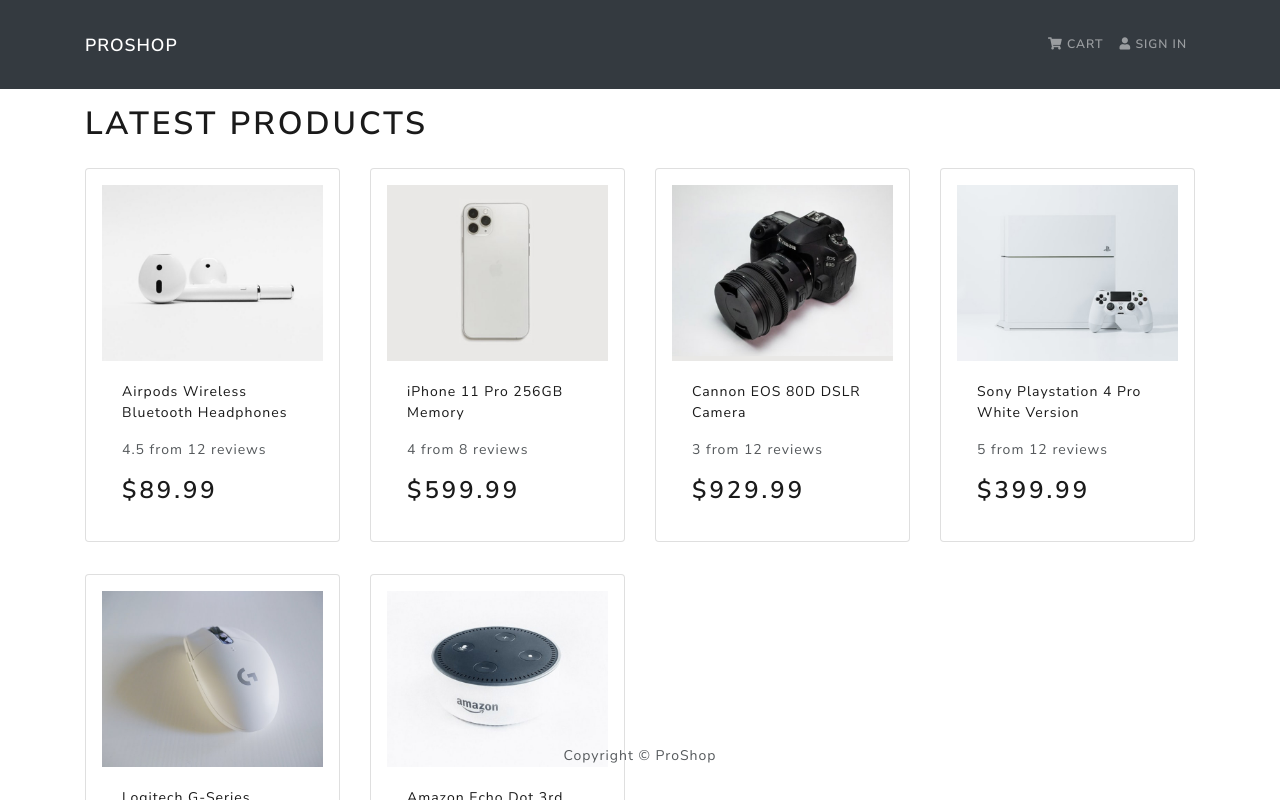
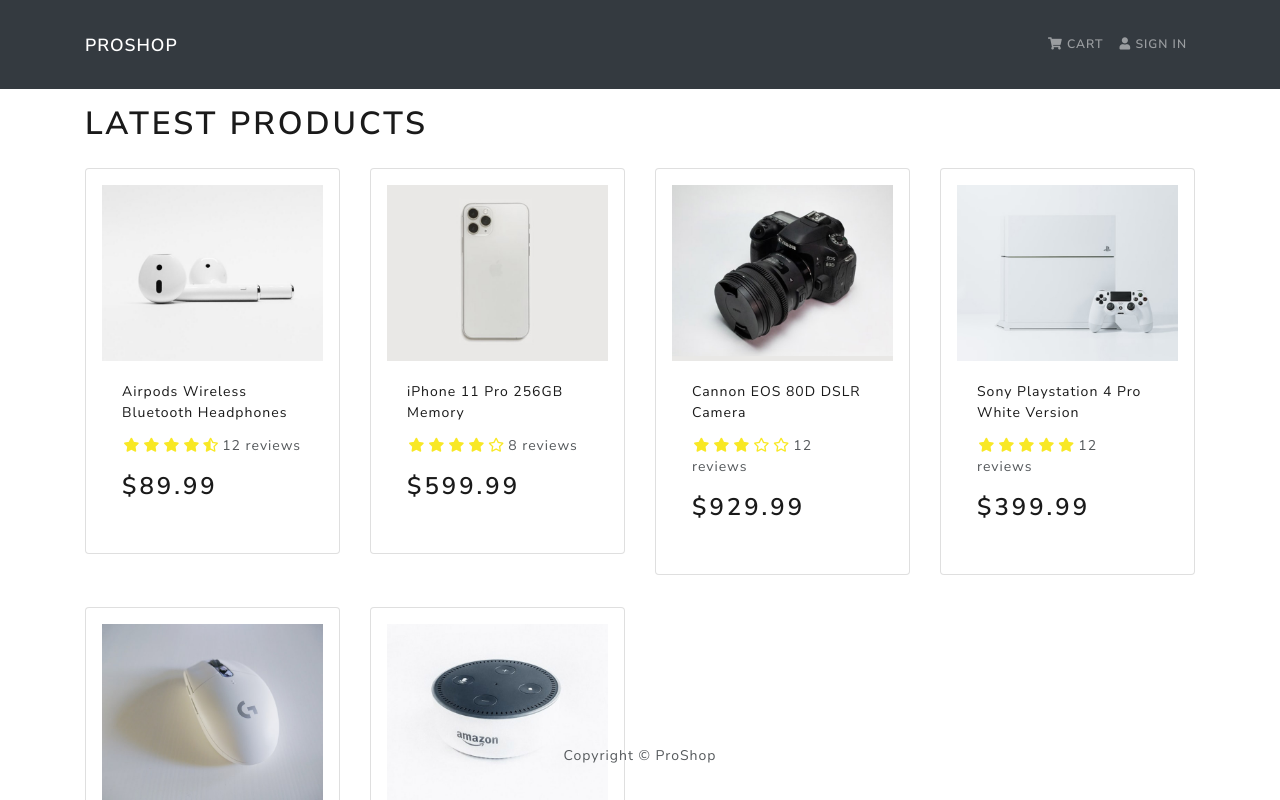
Before and after one commit to PratikshaSh/proshop, a React (Create React App) app in the folder frontend/: page / in a window 1280 px wide. Shown: the top 800 px of the page. Built offline with nearby package versions, Linux system fonts and the light colour scheme.

Commit message:
Rating Component

```diff
--- a/frontend/src/components/Product.js
+++ b/frontend/src/components/Product.js
@@ -1,6 +1,7 @@
 import React from 'react'
 import { Card } from 'react-bootstrap'
 import products from '../products'
+import Rating from './Rating'
 
 const Product = ({product}) => {
     return (
@@ -15,9 +16,10 @@
                 </Card.Title>
             </a>
             <Card.Text as='div'>
-                <div className='my-3'>
-                    {product.rating} from {product.numReviews} reviews
-                </div>
+                <Rating
+                    value={product.rating}
+                    text={`${product.numReviews} reviews`}
+                />
             </Card.Text>
             <Card.Text as='h3'>${product.price}</Card.Text>
             </Card.Body>
--- /dev/null
+++ b/frontend/src/components/Rating.js
@@ -0,0 +1,79 @@
+import React from 'react'
+import PropTypes from 'prop-types'
+
+
+const Rating = ({ value, text, color }) => {
+    return (
+        <div className='rating'>
+            <span>
+                <i style={{color: color}}
+                className={
+                    value >= 1
+                    ? 'fas fa-star'
+                    : value >= 0.5
+                    ? 'fas fa-star-half-alt'
+                    : 'far fa-star'
+                    }
+                ></i>
+            </span>
+            <span>
+                <i style={{color}}
+                className={
+                    value >= 2
+                    ? 'fas fa-star'
+                    : value >= 1.5
+                    ? 'fas fa-star-half-alt'
+                    : 'far fa-star'
+                    }
+                ></i>
+            </span>
+            <span>
+                <i style={{color}}
+                className={
+                    value >= 3
+                    ? 'fas fa-star'
+                    : value >= 2.5
+                    ? 'fas fa-star-half-alt'
+                    : 'far fa-star'
+                    }
+                ></i>
+            </span>
+            <span>
+                <i style={{color}}
+                className={
+                    value >= 4
+                    ? 'fas fa-star'
+                    : value >= 3.5
+                    ? 'fas fa-star-half-alt'
+                    : 'far fa-star'
+                    }
+                ></i>
+            </span>
+            <span>
+                <i style={{color}}
+                className={
+                    value >= 5
+                    ? 'fas fa-star'
+                    : value >= 4.5
+                    ? 'fas fa-star-half-alt'
+                    : 'far fa-star'
+                    }
+                ></i>
+            </span>
+            <span>
+                { text && text }
+            </span>
+        </div>
+    )
+}
+
+Rating.defaultProps ={
+    color: '#f8e825',
+}
+Rating.propTypes = {
+    value: PropTypes.number.isRequired,
+    text: PropTypes.string.isRequired,
+    color: PropTypes.string,
+
+}
+export default Rating
--- a/frontend/src/index.css
+++ b/frontend/src/index.css
@@ -1,3 +1,11 @@
 main{
     height: 80vh;
 }
+
+h3{
+    padding: 1rem 0;;
+}
+
+.rating span{
+     margin: 0.1rem;
+}
--- a/frontend/src/screens/HomeScreen.js
+++ b/frontend/src/screens/HomeScreen.js
@@ -9,7 +9,7 @@
             <h1>Latest Products</h1>
            <Row>
                 {products.map(product =>(
-                        <Col sm={12} md={6} lg={4} xl={3}>
+                        <Col key={product._id}sm={12} md={6} lg={4} xl={3}>
                             <Product product={product}/>
                         </Col>
                 ))}
```
